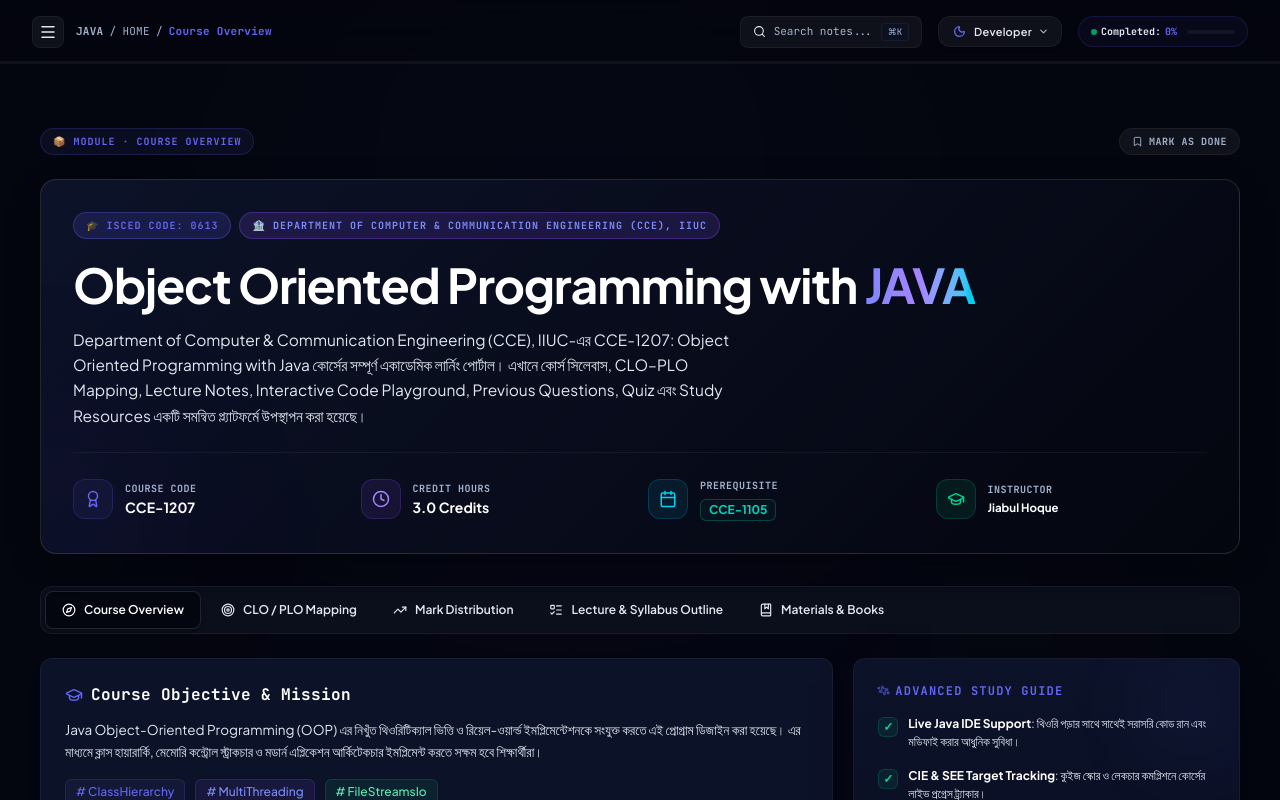
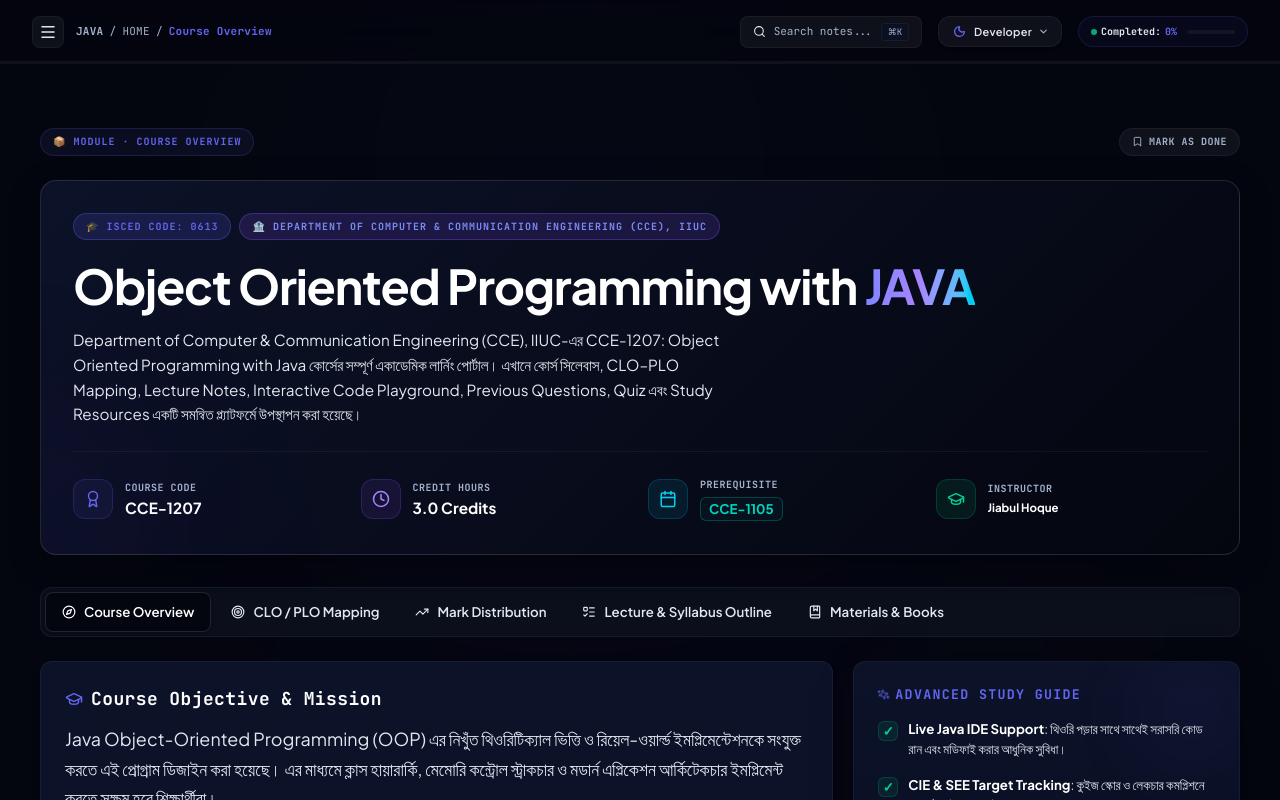
Before and after one commit to istiak-khan-i742/Java-Note, a React (Vite) app: page / in a window 1280 px wide. Shown: the top 800 px of the page. Built offline with nearby package versions, Linux system fonts and the light colour scheme; a web font is replaced by a local one.

Commit message:
fix: improve sidebar layout and content rendering

```diff
--- a/package.json
+++ b/package.json
@@ -22,6 +22,7 @@
     "react": "^19.0.1",
     "react-dom": "^19.0.1",
     "react-markdown": "^10.1.0",
+    "remark-gfm": "^4.0.1",
     "tailwind-merge": "^3.6.0",
     "vite": "^6.2.3"
   },
--- a/src/App.tsx
+++ b/src/App.tsx
@@ -199,7 +199,7 @@
 
       {/* Sidebar - sliding drawer on mobile and stationary menu on desk */}
       <div className={clsx(
-        "fixed inset-y-0 left-0 z-40 transform transition-all duration-300 ease-in-out overflow-hidden lg:static",
+        "fixed inset-y-0 left-0 z-40 transform transition-all duration-300 ease-in-out overflow-hidden lg:sticky lg:top-0 lg:h-screen lg:shrink-0",
         isMobileSidebarOpen ? "translate-x-0" : "-translate-x-full lg:translate-x-0",
         isDesktopSidebarExpanded ? "lg:w-[300px] lg:opacity-100" : "lg:w-0 lg:opacity-0"
       )}>
--- a/src/components/ExamArchive.tsx
+++ b/src/components/ExamArchive.tsx
@@ -7,6 +7,7 @@
 } from 'lucide-react';
 import { motion, AnimatePresence } from 'motion/react';
 import ReactMarkdown from 'react-markdown';
+import remarkGfm from 'remark-gfm';
 import { triggerHaptic } from '../utils/haptics';
 
 export const ExamArchive: React.FC = () => {
@@ -524,7 +525,7 @@
 
                                       {/* Rendered answers markdown */}
                                       <div className="markdown-body text-xs md:text-[13px] text-zinc-300 leading-relaxed pr-0.5 select-text">
-                                        <ReactMarkdown>
+                                        <ReactMarkdown remarkPlugins={[remarkGfm]}>
                                           {q.answer}
                                         </ReactMarkdown>
                                       </div>
--- a/src/components/Sidebar.tsx
+++ b/src/components/Sidebar.tsx
@@ -161,7 +161,7 @@
   };
 
   return (
-    <div id="sidebar" className="w-[300px] min-w-[300px] bg-[var(--bg-sidebar)] border-r border-[var(--border-subtle)] h-screen sticky top-0 flex flex-col z-40 shadow-2xl overflow-hidden">
+    <div id="sidebar" className="w-[300px] min-w-[300px] bg-[var(--bg-sidebar)] border-r border-[var(--border-subtle)] h-screen flex flex-col z-40 shadow-2xl overflow-hidden">
       {/* Brand Section */}
       <div className="p-6 pb-5 border-b border-[var(--border-subtle)] bg-gradient-to-b from-[var(--bg-sidebar-header)] to-[var(--bg-sidebar)] relative">
         <div className="absolute top-0 left-0 right-0 h-[1px] bg-gradient-to-r from-transparent via-[var(--border-strong)]/30 to-transparent pointer-events-none" />
--- a/src/index.css
+++ b/src/index.css
@@ -76,40 +76,40 @@
   --bg-app-rgb: 245, 247, 250;
   --bg-sidebar: #ffffff;
   --bg-sidebar-header: #f8fafc;
-  --bg-sidebar-hover: rgba(59, 130, 246, 0.04);
+  --bg-sidebar-hover: rgba(59, 130, 246, 0.08);
   --bg-panel: #ffffff;
   --bg-header: rgba(245, 247, 250, 0.88);
-  --border-subtle: rgba(15, 23, 42, 0.06);
-  --border-strong: rgba(15, 23, 42, 0.12);
+  --border-subtle: rgba(15, 23, 42, 0.1);
+  --border-strong: rgba(15, 23, 42, 0.2);
 
   /* Text System */
-  --text-primary: #1e293b;
-  --text-secondary: #475569;
-  --text-muted: #64748b;
-  --text-white: #0f172a;
+  --text-primary: #0f172a;
+  --text-secondary: #334155;
+  --text-muted: #475569;
+  --text-white: #000000;
 
   /* Semantic Variables as requested */
   --surface-primary: var(--bg-app);
   --surface-secondary: var(--bg-sidebar);
   --surface-card: #ffffff;
   --border-color: var(--border-subtle);
-  --bg-overlay: rgba(15, 23, 42, 0.4);
+  --bg-overlay: rgba(15, 23, 42, 0.5);
 
   /* Accents */
-  --accent: #3b82f6;
-  --accent-rgb: 59, 130, 246;
-  --accent-alt: #6366f1;
+  --accent: #2563eb;
+  --accent-rgb: 37, 99, 235;
+  --accent-alt: #4f46e5;
   --accent-hover: #1d4ed8;
   --glow-color: transparent;
 
   /* Cards */
   --card-bg-from: #ffffff;
-  --card-bg-to: #f8fafc;
-  --card-border: rgba(15, 23, 42, 0.06);
-  --card-hover-border: rgba(59, 130, 246, 0.3);
+  --card-bg-to: #f1f5f9;
+  --card-border: rgba(15, 23, 42, 0.1);
+  --card-hover-border: rgba(37, 99, 235, 0.4);
 
   /* Syntaxes & Editor */
-  --editor-bg: #fafbfc;
+  --editor-bg: #f8fafc;
   --editor-toolbar: #f1f5f9;
   --editor-console: #f8fafc;
   --editor-sidebar: #f1f5f9;
@@ -117,16 +117,16 @@
   --editor-inactive-tab: #e2e8f0;
 
   /* Layout effects */
-  --shadow-premium: 0 8px 30px rgba(15, 23, 42, 0.04), 0 4px 10px rgba(15, 23, 42, 0.01);
+  --shadow-premium: 0 10px 40px -15px rgba(15, 23, 42, 0.12), 0 4px 10px rgba(15, 23, 42, 0.05);
   --font-app: var(--font-sans);
-  --card-shadow: 0 4px 6px -1px rgba(0, 0, 0, 0.02), 0 2px 4px -2px rgba(0, 0, 0, 0.02);
+  --card-shadow: 0 4px 6px -1px rgba(15, 23, 42, 0.06), 0 2px 4px -2px rgba(15, 23, 42, 0.06);
 
-  --quiz-bg-active: rgba(217, 119, 6, 0.08);
-  --quiz-text-active: #b45309;
-  --quiz-border-active: rgba(217, 119, 6, 0.25);
-  --quiz-bg-hover: rgba(217, 119, 6, 0.02);
-  --quiz-text-hover: #b45309;
-  --quiz-border-hover: rgba(217, 119, 6, 0.15);
+  --quiz-bg-active: rgba(217, 119, 6, 0.12);
+  --quiz-text-active: #92400e;
+  --quiz-border-active: rgba(217, 119, 6, 0.35);
+  --quiz-bg-hover: rgba(217, 119, 6, 0.05);
+  --quiz-text-hover: #92400e;
+  --quiz-border-hover: rgba(217, 119, 6, 0.25);
 }
 
 /* 📖 Paper / Reading Mode (Warm off-white) */
@@ -135,57 +135,57 @@
   --bg-app-rgb: 245, 241, 232;
   --bg-sidebar: #efe7da;
   --bg-sidebar-header: #e5dac9;
-  --bg-sidebar-hover: rgba(139, 90, 43, 0.05);
+  --bg-sidebar-hover: rgba(139, 90, 43, 0.08);
   --bg-panel: #faf7f2;
   --bg-header: rgba(245, 241, 232, 0.9);
-  --border-subtle: rgba(139, 90, 43, 0.08);
-  --border-strong: rgba(139, 90, 43, 0.16);
+  --border-subtle: rgba(139, 90, 43, 0.12);
+  --border-strong: rgba(139, 90, 43, 0.22);
 
   /* Text System */
-  --text-primary: #33261a;
-  --text-secondary: #564736;
-  --text-muted: #857463;
-  --text-white: #1e130a;
+  --text-primary: #261c13;
+  --text-secondary: #403223;
+  --text-muted: #6b5847;
+  --text-white: #0a0705;
 
   /* Semantic Variables as requested */
   --surface-primary: var(--bg-app);
   --surface-secondary: var(--bg-sidebar);
   --surface-card: #faf7f2;
   --border-color: var(--border-subtle);
-  --bg-overlay: rgba(51, 38, 26, 0.35);
+  --bg-overlay: rgba(51, 38, 26, 0.45);
 
   /* Accents */
   --accent: #8b5a2b;
   --accent-rgb: 139, 90, 43;
   --accent-alt: #70441e;
-  --accent-hover: #70441e;
+  --accent-hover: #5c3716;
   --glow-color: transparent;
 
   /* Cards */
   --card-bg-from: #faf7f2;
-  --card-bg-to: #efe7da;
-  --card-border: rgba(139, 90, 43, 0.09);
-  --card-hover-border: rgba(139, 90, 43, 0.25);
+  --card-bg-to: #e8ded1;
+  --card-border: rgba(139, 90, 43, 0.12);
+  --card-hover-border: rgba(139, 90, 43, 0.35);
 
   /* Syntaxes & Editor */
-  --editor-bg: #fcfaf6;
-  --editor-toolbar: #efe7da;
-  --editor-console: #f2ebd9;
-  --editor-sidebar: #eae2d1;
-  --editor-active-tab: #fcfaf6;
-  --editor-inactive-tab: #e5dac9;
+  --editor-bg: #f5eedf;
+  --editor-toolbar: #e5dac9;
+  --editor-console: #ebdcc2;
+  --editor-sidebar: #dfd4bf;
+  --editor-active-tab: #f5eedf;
+  --editor-inactive-tab: #d4c7b0;
 
   /* Layout effects */
-  --shadow-premium: 0 6px 16px rgba(139, 90, 43, 0.03);
+  --shadow-premium: 0 10px 40px -15px rgba(139, 90, 43, 0.12), 0 4px 10px rgba(139, 90, 43, 0.05);
   --font-app: var(--font-serif);
-  --card-shadow: 0 2px 8px rgba(139, 90, 43, 0.02);
+  --card-shadow: 0 4px 6px -1px rgba(139, 90, 43, 0.06), 0 2px 4px -2px rgba(139, 90, 43, 0.06);
 
-  --quiz-bg-active: rgba(139, 90, 43, 0.08);
-  --quiz-text-active: #70441e;
-  --quiz-border-active: rgba(139, 90, 43, 0.25);
-  --quiz-bg-hover: rgba(139, 90, 43, 0.02);
-  --quiz-text-hover: #70441e;
-  --quiz-border-hover: rgba(139, 90, 43, 0.15);
+  --quiz-bg-active: rgba(139, 90, 43, 0.12);
+  --quiz-text-active: #5c3716;
+  --quiz-border-active: rgba(139, 90, 43, 0.35);
+  --quiz-bg-hover: rgba(139, 90, 43, 0.05);
+  --quiz-text-hover: #5c3716;
+  --quiz-border-hover: rgba(139, 90, 43, 0.25);
 }
 
 /* ==================================================== */
@@ -356,7 +356,7 @@
 [data-theme="light"] .bg-indigo-500\/\[0\.04\],
 [data-theme="light"] .bg-violet-500\/\[0\.03\],
 [data-theme="light"] .bg-indigo-600\/\[0\.03\] {
-  opacity: 0.12;
+  opacity: 0.2;
 }
 [data-theme="paper"] .bg-indigo-500\/\[0\.04\],
 [data-theme="paper"] .bg-violet-500\/\[0\.03\],
@@ -506,12 +506,12 @@
   background-color: rgba(0, 0, 0, 0.15) !important;
 }
 [data-theme="light"] .bg-black\/30 {
-  background-color: rgba(0, 0, 0, 0.04) !important;
-  border-color: rgba(0, 0, 0, 0.08) !important;
+  background-color: rgba(15, 23, 42, 0.06) !important;
+  border-color: rgba(15, 23, 42, 0.12) !important;
 }
 [data-theme="paper"] .bg-black\/30 {
-  background-color: rgba(139, 90, 43, 0.05) !important;
-  border-color: rgba(139, 90, 43, 0.1) !important;
+  background-color: rgba(139, 90, 43, 0.08) !important;
+  border-color: rgba(139, 90, 43, 0.15) !important;
 }
 
 /* ==================================================== */
@@ -524,11 +524,11 @@
 }
 [data-theme="light"] .bg-\[\#080d21\]\/50 {
   background-color: var(--bg-sidebar-header) !important;
-  border-color: var(--border-subtle) !important;
+  border-color: var(--border-strong) !important;
 }
 [data-theme="paper"] .bg-\[\#080d21\]\/50 {
   background-color: var(--bg-sidebar-header) !important;
-  border-color: var(--border-subtle) !important;
+  border-color: var(--border-strong) !important;
 }
 
 .bg-\[\#060a17\]\/40 {
@@ -548,11 +548,11 @@
   background-color: rgba(4, 7, 19, 0.7) !important;
 }
 [data-theme="light"] .bg-\[\#040713\]\/70 {
-  background-color: var(--bg-app) !important;
+  background-color: var(--bg-panel) !important;
   border-color: var(--border-subtle) !important;
 }
 [data-theme="paper"] .bg-\[\#040713\]\/70 {
-  background-color: var(--bg-app) !important;
+  background-color: var(--bg-panel) !important;
   border-color: var(--border-subtle) !important;
 }
 
@@ -592,7 +592,7 @@
 /* Abstract design glows inside Exam header */
 [data-theme="light"] .bg-indigo-500\/10,
 [data-theme="light"] .bg-violet-600\/5 {
-  opacity: 0.15 !important;
+  opacity: 0.3 !important;
 }
 [data-theme="paper"] .bg-indigo-500\/10,
 [data-theme="paper"] .bg-violet-600\/5 {
@@ -702,3 +702,121 @@
 .custom-scrollbar::-webkit-scrollbar-thumb:hover {
   background: rgba(255, 255, 255, 0.15);
 }
+
+/* ==================================================== */
+/* 📖 OPTIMIZED TYPOGRAPHY & COMFORT READABILITY SCALE  */
+/* ==================================================== */
+
+/* Scoped responsive typography scaling for the main reading canvas */
+main .text-xs,
+.markdown-body .text-xs {
+  font-size: clamp(12px, 0.75rem + 0.1vw, 14.5px) !important; /* Caption: 14-15px on desktop, 12px on mobile */
+}
+main .text-sm,
+.markdown-body .text-sm {
+  font-size: clamp(14px, 0.875rem + 0.1vw, 16px) !important; /* Small text: 16px on desktop, 14px on mobile */
+}
+main .text-base,
+.markdown-body .text-base,
+main p {
+  font-size: clamp(16px, 1rem + 0.15vw, 18px) !important; /* Body text: ~18px on desktop, 16px on mobile */
+}
+main .text-lg,
+.markdown-body .text-lg {
+  font-size: clamp(18px, 1.125rem + 0.2vw, 22px) !important; /* Section titles / sub-headings: ~22px */
+}
+main .text-xl,
+.markdown-body .text-xl {
+  font-size: clamp(20px, 1.25rem + 0.25vw, 25px) !important; /* Section titles: ~25px */
+}
+main .text-2xl,
+.markdown-body .text-2xl {
+  font-size: clamp(22px, 1.375rem + 0.35vw, 30px) !important; /* Lesson titles: ~30px */
+}
+main .text-3xl,
+.markdown-body .text-3xl {
+  font-size: clamp(26px, 1.625rem + 0.45vw, 35px) !important; /* Headings: ~35px */
+}
+main .text-4xl,
+.markdown-body .text-4xl {
+  font-size: clamp(30px, 1.875rem + 0.6vw, 40px) !important; /* Main page headings: ~40px */
+}
+main .text-5xl,
+.markdown-body .text-5xl {
+  font-size: clamp(34px, 2.125rem + 0.8vw, 52px) !important; /* Hero title: ~52px */
+}
+
+/* Base Body line height and text rendering optimizations */
+body {
+  line-height: 1.75 !important;
+  text-rendering: optimizeLegibility;
+  -webkit-font-smoothing: antialiased;
+  -moz-osx-font-smoothing: grayscale;
+}
+
+/* Premium reading rhythm and spacing inside Lecture markdown documents */
+.markdown-body {
+  font-size: clamp(16px, 1rem + 0.15vw, 18px) !important;
+  line-height: 1.8 !important;
+}
+
+.markdown-body p {
+  font-size: clamp(16px, 1rem + 0.15vw, 18px) !important;
+  line-height: 1.8 !important;
+  margin-top: 0 !important;
+  margin-bottom: 1.8rem !important; /* Better spacing between paragraphs */
+  color: var(--text-secondary) !important;
+}
+
+.markdown-body ul, .markdown-body ol {
+  font-size: clamp(16px, 1rem + 0.15vw, 18px) !important;
+  line-height: 1.8 !important;
+  margin-top: 0 !important;
+  margin-bottom: 1.8rem !important;
+}
+
+.markdown-body li {
+  font-size: clamp(16px, 1rem + 0.15vw, 18px) !important;
+  line-height: 1.8 !important;
+  margin-bottom: 0.65rem !important; /* Generous rhythm for bullet list items */
+  color: var(--text-secondary) !important;
+}
+
+/* Precise spacing and margins for Headings to avoid clutter and improve scannability */
+.markdown-body h1 {
+  font-size: clamp(28px, 1.75rem + 0.5vw, 40px) !important; /* Main page headings */
+  margin-top: 3.2rem !important;
+  margin-bottom: 1.6rem !important;
+  line-height: 1.3 !important;
+  font-weight: 800 !important;
+  letter-spacing: -0.02em !important;
+}
+
+.markdown-body h2 {
+  font-size: clamp(22px, 1.375rem + 0.35vw, 30px) !important; /* Lesson titles / Major sections */
+  margin-top: 2.8rem !important;
+  margin-bottom: 1.4rem !important;
+  line-height: 1.35 !important;
+  font-weight: 700 !important;
+  letter-spacing: -0.015em !important;
+}
+
+.markdown-body h3 {
+  font-size: clamp(19px, 1.15rem + 0.25vw, 24px) !important; /* Section titles */
+  margin-top: 2.2rem !important;
+  margin-bottom: 1.1rem !important;
+  line-height: 1.4 !important;
+  font-weight: 600 !important;
+}
+
+/* Inline code adjustments inside reading blocks */
+.markdown-body code {
+  font-size: clamp(13px, 0.8rem + 0.05vw, 15px) !important;
+  padding: 0.2rem 0.4rem !important;
+}
+
+/* Standard code structures spacing */
+.markdown-body pre {
+  margin-top: 2rem !important;
+  margin-bottom: 2rem !important;
+}
```
Also changed, not shown: src/components/ContentArea.tsx (+2 -33 lines), 1 other file (tests, documents, lock files or other folders).
